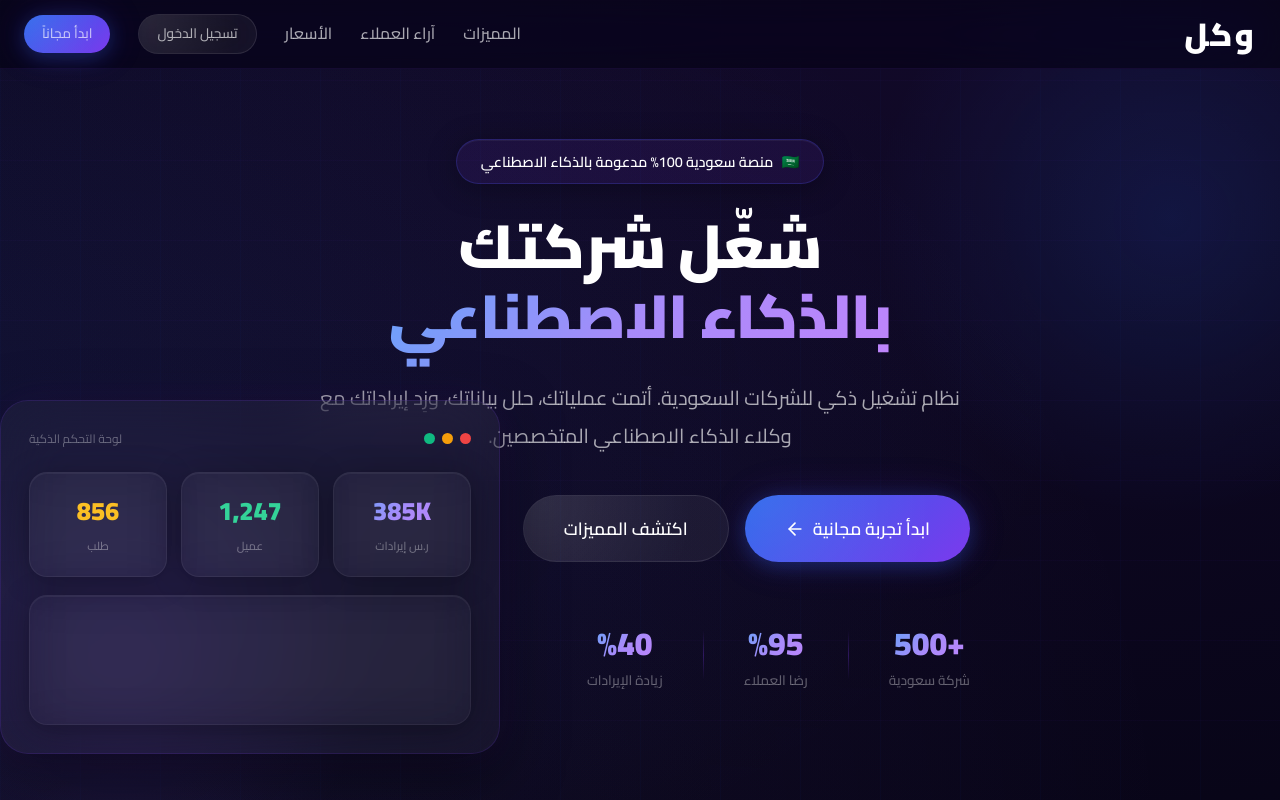
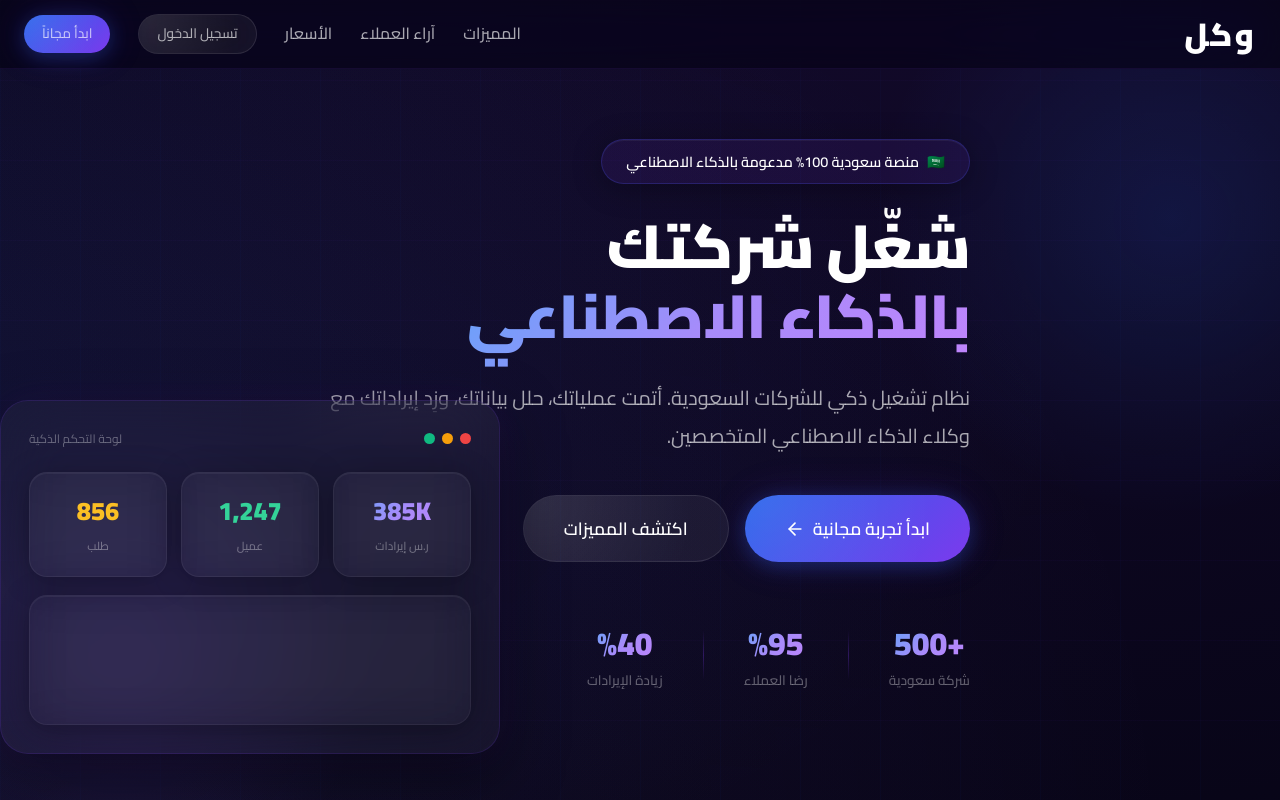
Before and after one commit to abdulrhmanseo-lang/erp-wkl, a React (Vite) app in the folder frontend/: page / in a window 1280 px wide. Shown: the top 800 px of the page. Built offline with nearby package versions, Linux system fonts and the light colour scheme.

Commit message:
Fix layout issue by removing #root max-width

```diff
--- a/frontend/src/App.css
+++ b/frontend/src/App.css
@@ -135,12 +135,6 @@
   left: -10%;
   animation: float 10s ease-in-out infinite reverse;
   pointer-events: none;
-}
-
-#root {
-  max-width: 1280px;
-  margin: 0 auto;
-  text-align: center;
 }
 
 /* Profile specific styles */
```
